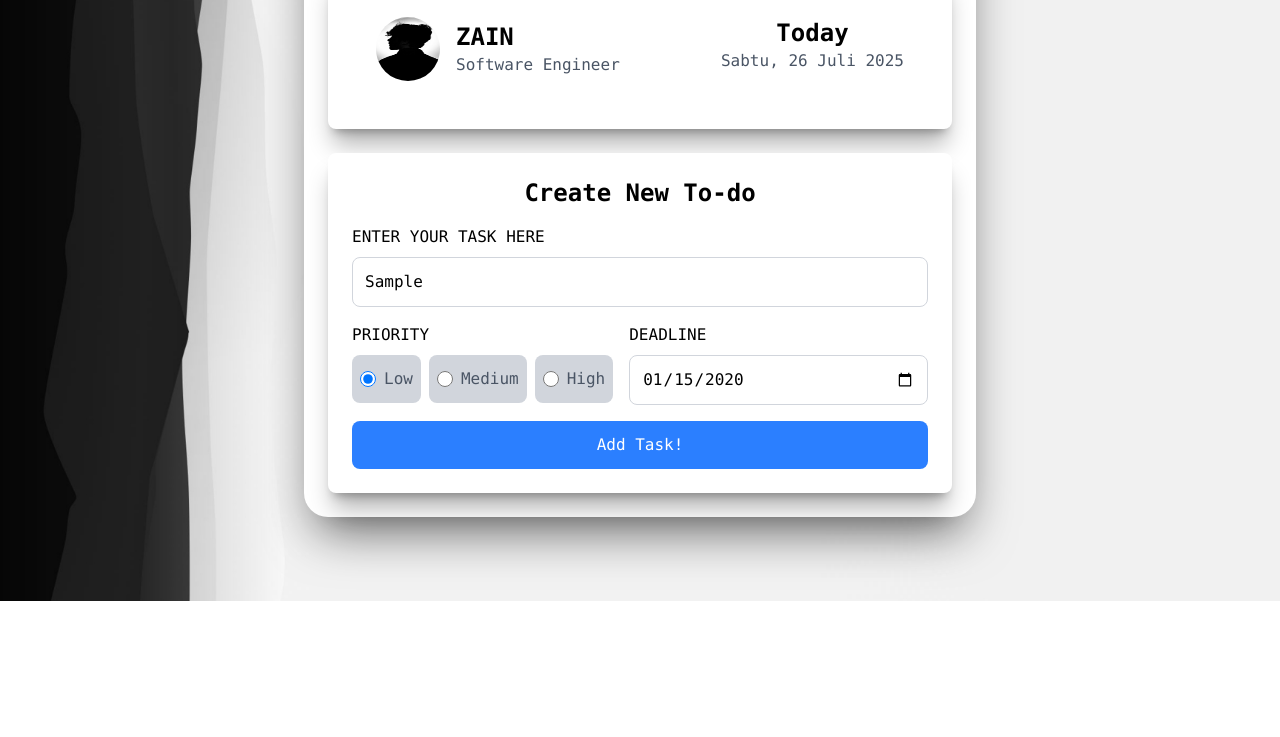
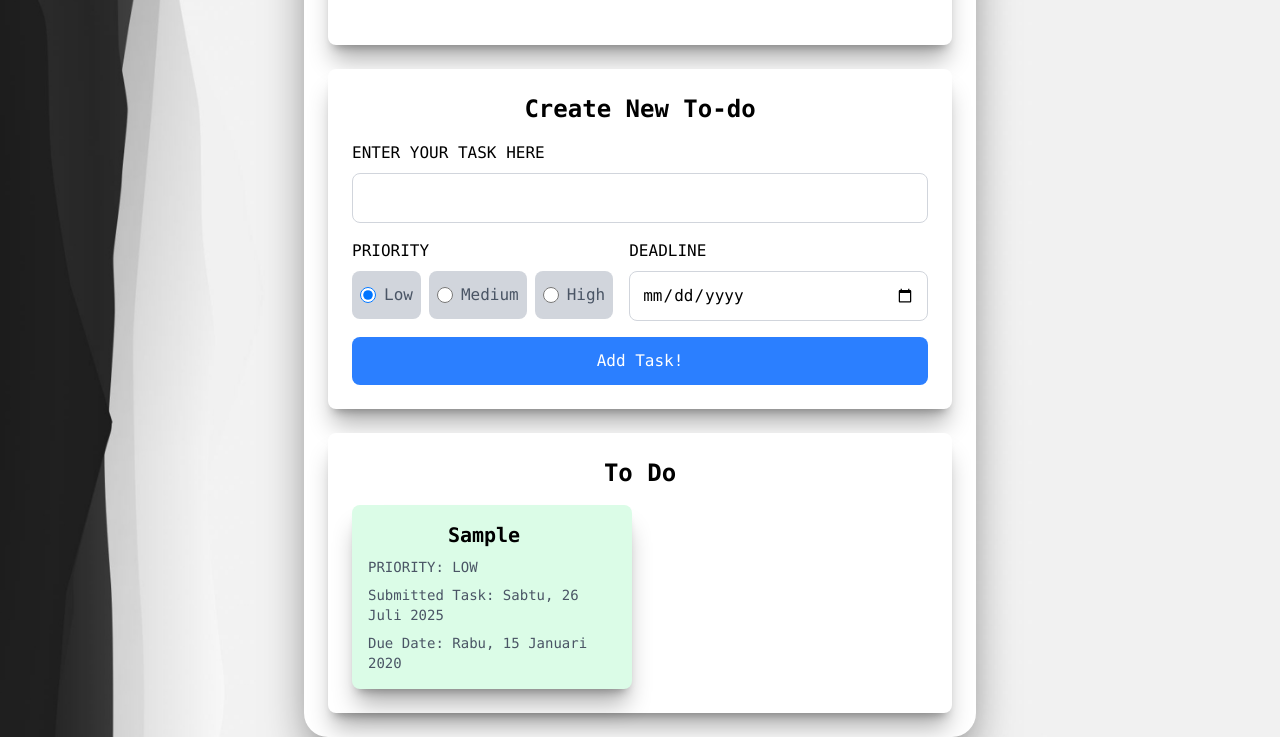
Before and after one commit to zainnn21/toDoList, a website: page pages/index.html in a window 1280 px wide. Both pictures are taken after typing "Sample", "2020-01-15" into the empty fields and a click on the button "Add Task!". Shown: the part 199-936 px from the top of the page. Before the commit the page ends 800 px from the top, so only its background shows below. Drawn offline with Linux system fonts and the light colour scheme.

Commit message:
modified js add overdue

```diff
--- a/js/formInput.js
+++ b/js/formInput.js
@@ -2,10 +2,11 @@ document.addEventListener("DOMContentLoaded", () => {
   const formInput = document.getElementById("taskForm");
   const showTasks = document.getElementById("showTasks");
   const newTaskList = document.getElementById("newTaskList");
+  const overdueTasks = document.getElementById("overdueTasksList");
+  const completedTasks = document.getElementById("completedTasks");
 
   function main() {
     setupEventListeners();
-    // handleSubmit();
   }
 
   function setupEventListeners() {
@@ -15,7 +16,7 @@ document.addEventListener("DOMContentLoaded", () => {
       const taskInput = event.target.taskInput.value;
       const dueDateInput = event.target.dueDateInput.value;
       const dueDateObj = new Date(dueDateInput);
-      const formattedDueDate = new Date(dueDateInput).toLocaleDateString(
+      const formattedDueDate = new Date(dueDateObj).toLocaleDateString(
         "id-ID",
         {
           weekday: "long",
@@ -37,10 +38,11 @@ document.addEventListener("DOMContentLoaded", () => {
       if (taskInput === "" || dueDateInput === "") {
         alert("Please enter a task and a due date");
         return;
-      } else if (dueDateObj < todayObj) {
-        alert("Please enter a valid due date");
-        return;
       }
+      //  else if (dueDateObj < todayObj) {
+      //   alert("Please enter a valid due date");
+      //   return;
+      // }
 
       //Show Task
       if (showTasks.classList.contains("hidden")) {
@@ -50,9 +52,11 @@ document.addEventListener("DOMContentLoaded", () => {
       //create new task
       const newTask = {
         title: taskInput,
+        priority: selectPriority,
         today: formattedToday,
         dueDate: formattedDueDate,
-        priority: selectPriority,
+        todayObj: todayObj,
+        dueDateObj: dueDateObj,
       };
       console.log(newTask);
 
@@ -77,20 +81,44 @@ document.addEventListener("DOMContentLoaded", () => {
 
   function createTaskElement(task) {
     const taskDiv = document.createElement("div");
+    console.log(task.priority);
+
+    if (task.priority === "low") {
+      taskDiv.classList.add("bg-green-100");
+    } else if (task.priority === "medium") {
+      taskDiv.classList.add("bg-yellow-100");
+    } else if (task.priority === "high") {
+      taskDiv.classList.add("bg-red-100");
+    }
+
     taskDiv.classList.add(
       "flex",
       "flex-col",
-      "bg-gray-300",
       "p-4",
       "rounded-lg",
       "gap-2",
-      "w-1/2",
-      "justify-between"
+      "shadow-xl/30",
+      "shadow-product",
+      "transform",
+      "hover:scale-105",
+      "transition-all",
+      "duration-300"
     );
 
     const taskTitle = document.createElement("h1");
-    taskTitle.classList.add("text-xl", "font-bold", "mr-4", "text-center");
+    taskTitle.classList.add(
+      "text-xl",
+      "font-bold",
+      "mr-4",
+      "text-center",
+      "text-pretty"
+    );
+
     taskTitle.textContent = task.title;
+
+    const taskPriority = document.createElement("p");
+    taskPriority.classList.add("text-gray-600", "text-sm", "uppercase");
+    taskPriority.textContent = `Priority: ${task.priority}`;
 
     const taskToday = document.createElement("p");
     taskToday.classList.add("text-gray-600", "text-sm");
@@ -100,14 +128,10 @@ document.addEventListener("DOMContentLoaded", () => {
     taskDueDate.classList.add("text-gray-600", "text-sm");
     taskDueDate.textContent = `Due Date: ${task.dueDate}`;
 
-    const taskPriority = document.createElement("p");
-    taskPriority.classList.add("text-gray-600", "text-sm");
-    taskPriority.textContent = `Priority: ${task.priority}`;
-
     taskDiv.appendChild(taskTitle);
+    taskDiv.appendChild(taskPriority);
     taskDiv.appendChild(taskToday);
     taskDiv.appendChild(taskDueDate);
-    taskDiv.appendChild(taskPriority);
 
     return taskDiv;
   }
--- a/pages/index.html
+++ b/pages/index.html
@@ -114,8 +114,18 @@
           class="w-full p-6 bg-white rounded-lg shadow-xl/30 mt-6 hidden"
         >
           <h1 class="text-2xl font-bold text-center">To Do</h1>
-          <div id="newTaskList" class="mt-4 flex-row flex gap-4 flex-wrap">
+          <div id="newTaskList" class="mt-4 grid grid-cols-2 gap-4">
             <!-- New Task will be added here -->
+          </div>
+        </section>
+
+        <!-- TASK OVERDUE -->
+        <section
+          class="w-full p-6 bg-white rounded-lg shadow-xl/30 mt-6 hidden"
+        >
+          <h1 class="text-2xl font-bold text-center">Overdue</h1>
+          <div id="overdueTaskList" class="mt-4 flex flex-col gap-4">
+            <!-- Overdue Task will be added here -->
           </div>
         </section>
 
@@ -124,7 +134,9 @@
           class="w-full p-6 bg-white rounded-lg shadow-xl/30 mt-6 hidden"
         >
           <h1 class="text-2xl font-bold text-center">Task Completed</h1>
-          <ul id="completedTasks" class="mt-4 flex flex-col gap-4"></ul>
+          <div id="completedTasks" class="mt-4 flex flex-col gap-4">
+            <!-- Completed Task will be added here -->
+          </div>
           <button
             type="button"
             id="clearCompletedButton"
```
Also changed, not shown: styles/output.css.
